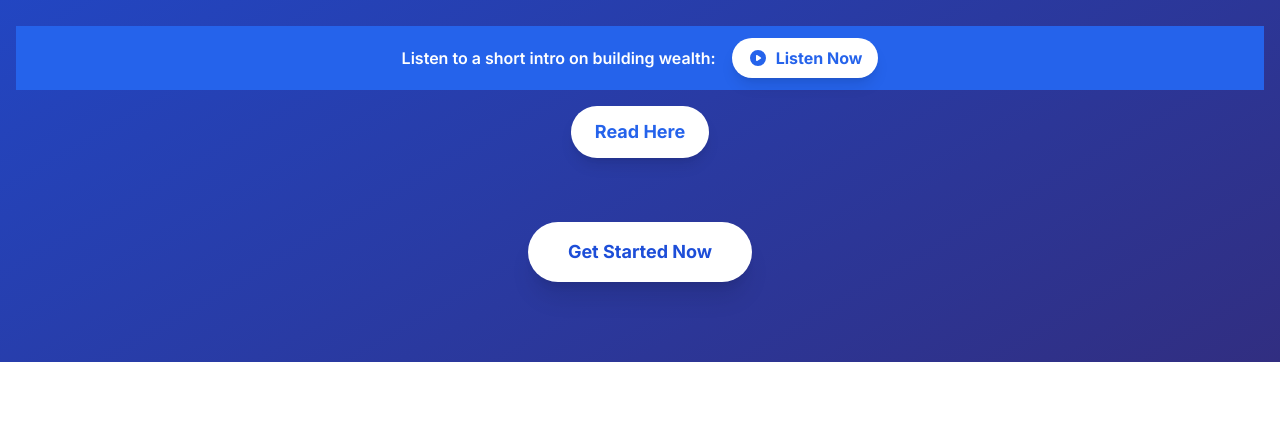
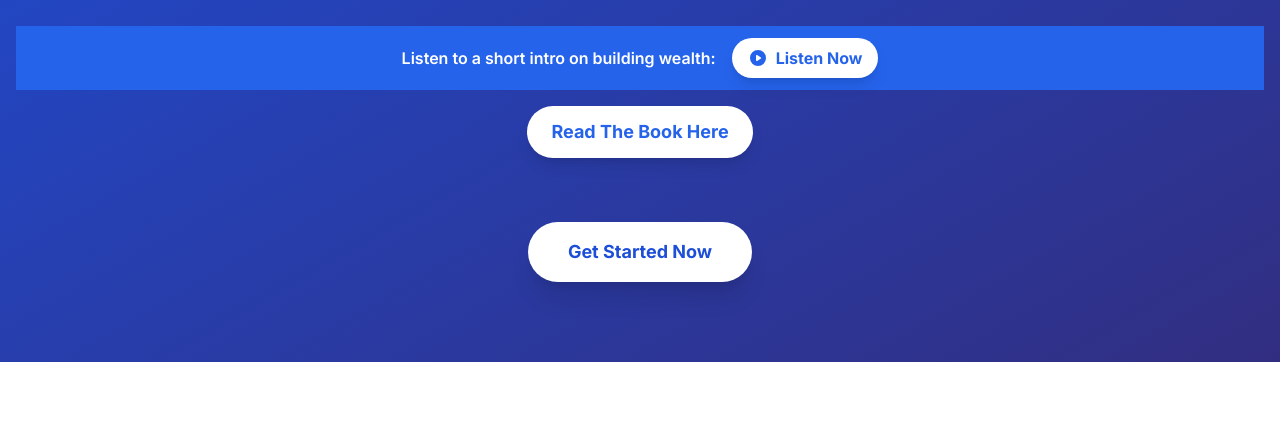
Before and after one commit to Fred-Anziko/Personal-FinanceTracker, a plain HTML site: page index.html in a window 1280 px wide. Shown: the part 374-800 px from the top of the page. Drawn offline with nearby package versions, Linux system fonts and the light colour scheme.

Commit message:
Update index.html

```diff
--- a/index.html
+++ b/index.html
@@ -55,7 +55,7 @@
         </div>
     </div>
         <a href="https://gidlerblog.blogspot.com/2025/08/the-quiet-drip-gen-z-guide-to-building.html" target="_blank" class="inline-block w-full sm:w-auto text-center bg-white text-blue-600 font-bold py-3 px-6 rounded-full text-lg shadow-lg hover:bg-gray-200 transition-all duration-300 focus:outline-none focus:ring-2 focus:ring-blue-500 focus:ring-offset-2 my-4">
-                Read Here
+                Read The Book Here
             </a>
             <br>
             <br>
```
